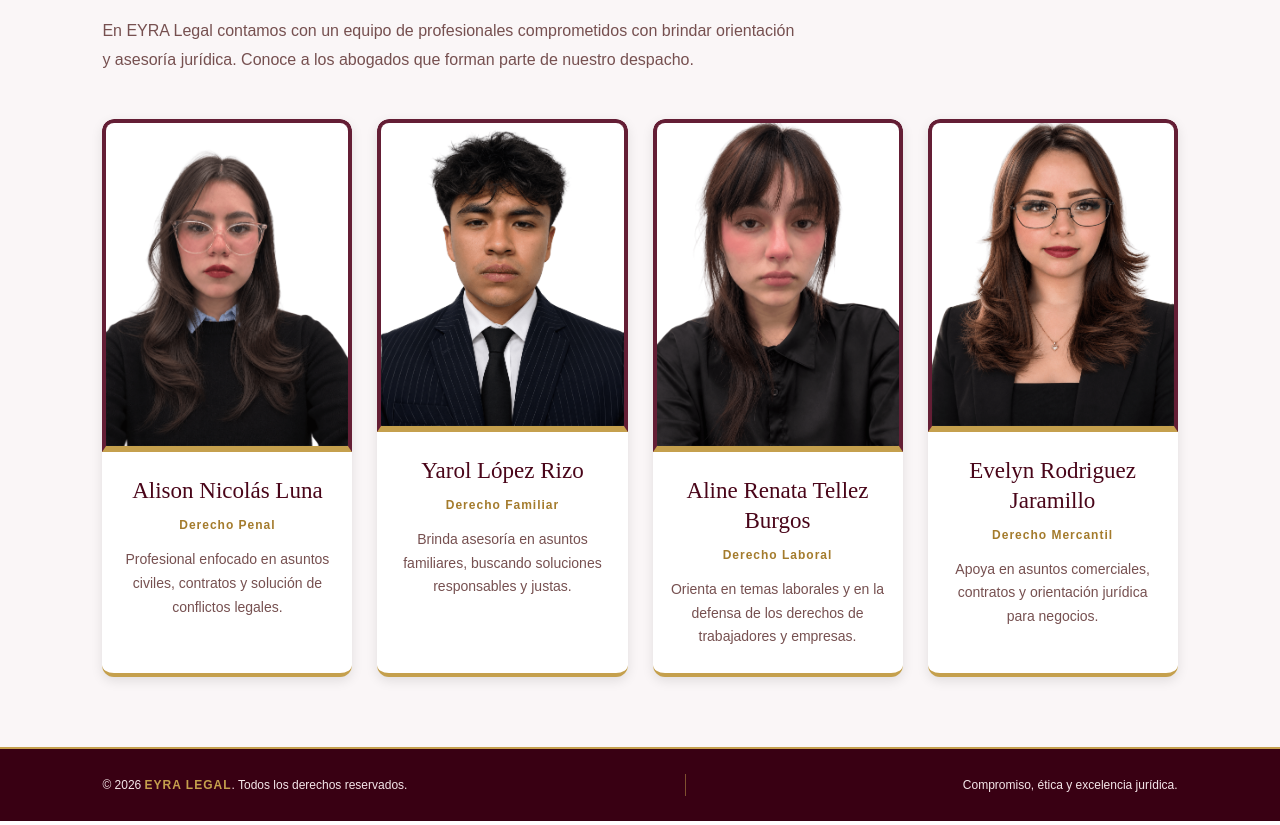
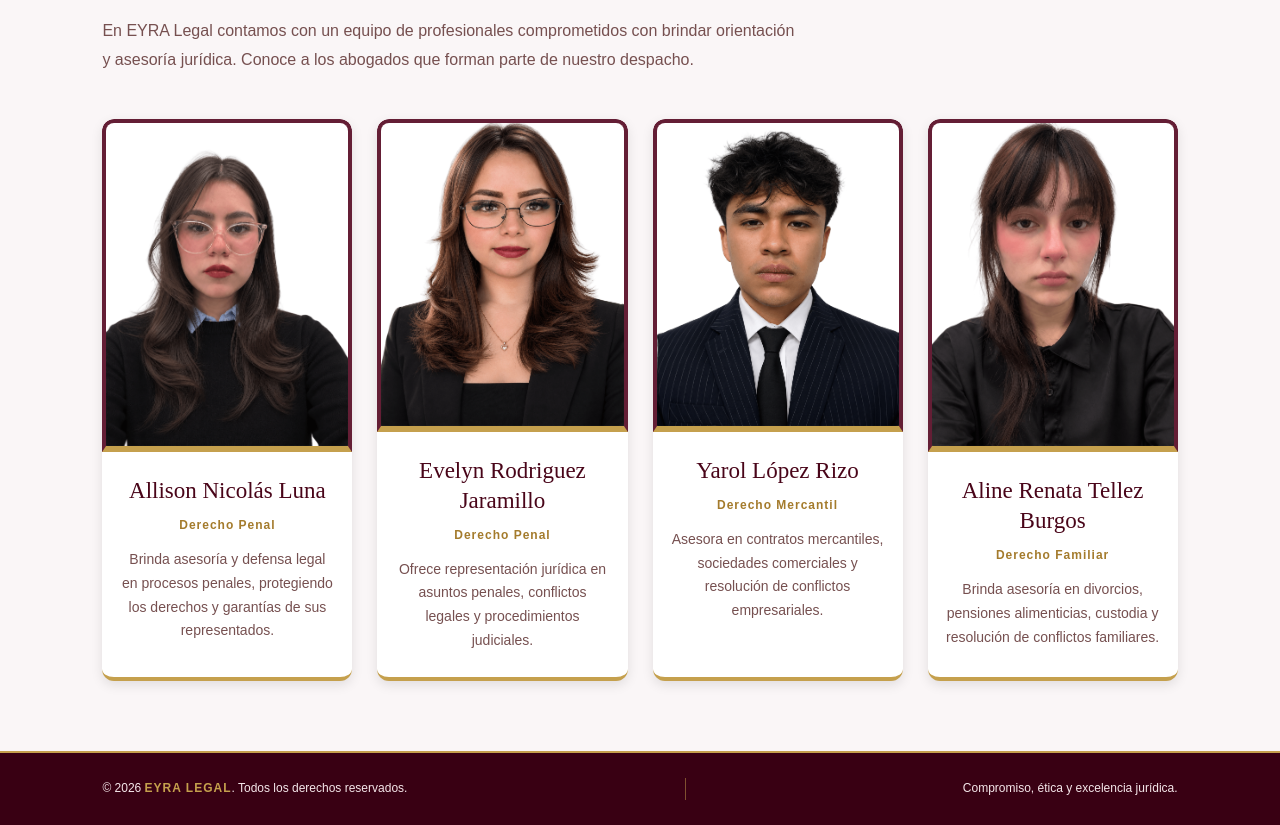
Before and after one commit to Towii-1/Despacho, a plain HTML site: page colaboradores.html in a window 1280 px wide. Shown: the part 231-1056 px from the top of the page. Drawn offline with Linux system fonts and the light colour scheme.

Commit message:
Correción de especialidad de cada abogado, nombres, y descripciones.

```diff
--- a/colaboradores.html
+++ b/colaboradores.html
@@ -25,67 +25,65 @@
         </p>
 
         <div class="contenedor">
-
             <!-- ABOGADO 1 -->
             <div class="tarjeta">
                 <img src="assets/images/allison.png"
-                     alt="Fotografía del abogado 1">
+                    alt="Fotografía de Allison Nicolás Luna">
 
                 <div class="informacion">
-                    <h3>Alison Nicolás Luna</h3>
+                    <h3>Allison Nicolás Luna</h3>
                     <div class="especialidad">Derecho Penal</div>
                     <p>
-                        Profesional enfocado en asuntos civiles,
-                        contratos y solución de conflictos legales.
+                        Brinda asesoría y defensa legal en procesos penales,
+                        protegiendo los derechos y garantías de sus representados.
                     </p>
                 </div>
             </div>
 
             <!-- ABOGADO 2 -->
             <div class="tarjeta">
-                <img src="assets/images/yarol.png"
-                     alt="Fotografía del abogado 2">
+                <img src="assets/images/eveline.png"
+                    alt="Fotografía de Evelyn Rodriguez Jaramillo">
 
                 <div class="informacion">
-                    <h3>Yarol López Rizo</h3>
-                    <div class="especialidad">Derecho Familiar</div>
+                    <h3>Evelyn Rodriguez Jaramillo</h3>
+                    <div class="especialidad">Derecho Penal</div>
                     <p>
-                        Brinda asesoría en asuntos familiares,
-                        buscando soluciones responsables y justas.
+                        Ofrece representación jurídica en asuntos penales,
+                        conflictos legales y procedimientos judiciales.
                     </p>
                 </div>
             </div>
 
             <!-- ABOGADO 3 -->
             <div class="tarjeta">
-                <img src="assets/images/renata.png"
-                     alt="Fotografía del abogado 3">
+                <img src="assets/images/yarol.png"
+                    alt="Fotografía de Yarol López Rizo">
 
                 <div class="informacion">
-                    <h3>Aline Renata Tellez Burgos</h3>
-                    <div class="especialidad">Derecho Laboral</div>
+                    <h3>Yarol López Rizo</h3>
+                    <div class="especialidad">Derecho Mercantil</div>
                     <p>
-                        Orienta en temas laborales y en la defensa
-                        de los derechos de trabajadores y empresas.
+                        Asesora en contratos mercantiles, sociedades comerciales
+                        y resolución de conflictos empresariales.
                     </p>
                 </div>
             </div>
 
             <!-- ABOGADO 4 -->
             <div class="tarjeta">
-                <img src="assets/images/eveline.png"
-                     alt="Fotografía del abogado 4">
+                <img src="assets/images/renata.png"
+                    alt="Fotografía de Aline Renata Tellez Burgos">
 
                 <div class="informacion">
-                    <h3>Evelyn Rodriguez Jaramillo</h3>
-                    <div class="especialidad">Derecho Mercantil</div>
+                    <h3>Aline Renata Tellez Burgos</h3>
+                    <div class="especialidad">Derecho Familiar</div>
                     <p>
-                        Apoya en asuntos comerciales, contratos
-                        y orientación jurídica para negocios.
+                        Brinda asesoría en divorcios, pensiones alimenticias,
+                        custodia y resolución de conflictos familiares.
                     </p>
                 </div>
             </div>
-
         </div>
     </section>
 
```
